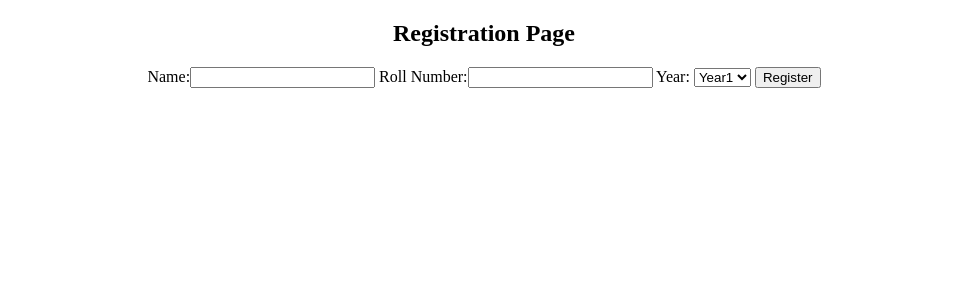
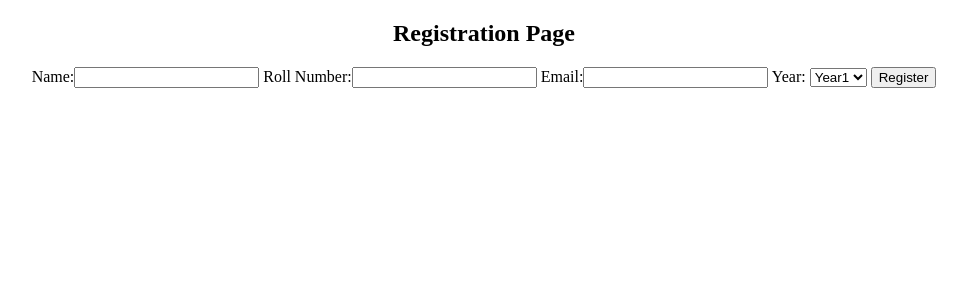
Before and after one commit to Harini-01912/Exam_1250, a Flask app: page /register.html in a window 1280 px wide. Shown: the top 300 px of the page, without its empty margins (156-1123 px from the left). Run offline with Flask 3, Linux system fonts and the light colour scheme.

Commit message:
Add email input field to registration form

```diff
--- a/templates/register.html
+++ b/templates/register.html
@@ -9,6 +9,7 @@
         <form action="success.html" method="POST">
             Name:<input type="text" name="name" required>
             Roll Number:<input type="text" name="rollnum">
+            Email:<input type="text" name="email" required>
             Year:
             <select name="year" required>
                 <option value="Year1">Year1</option>
```
